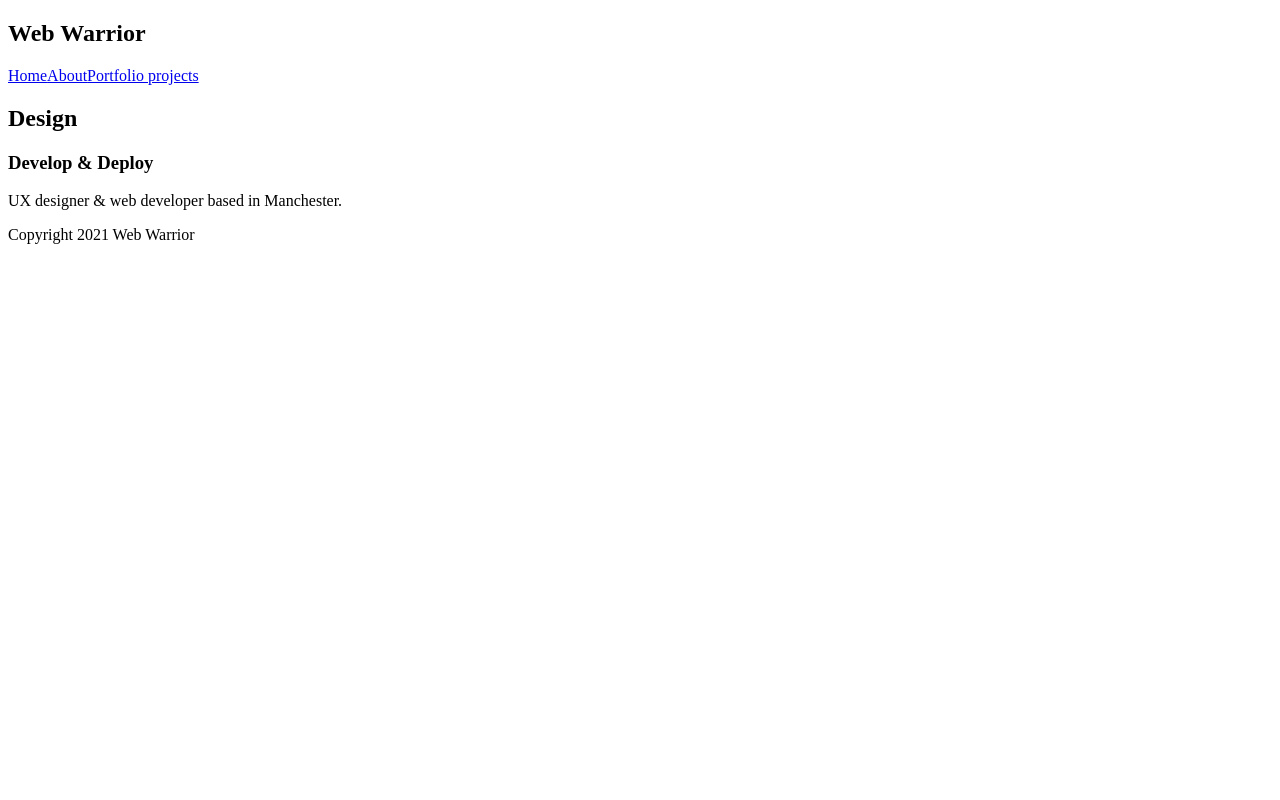
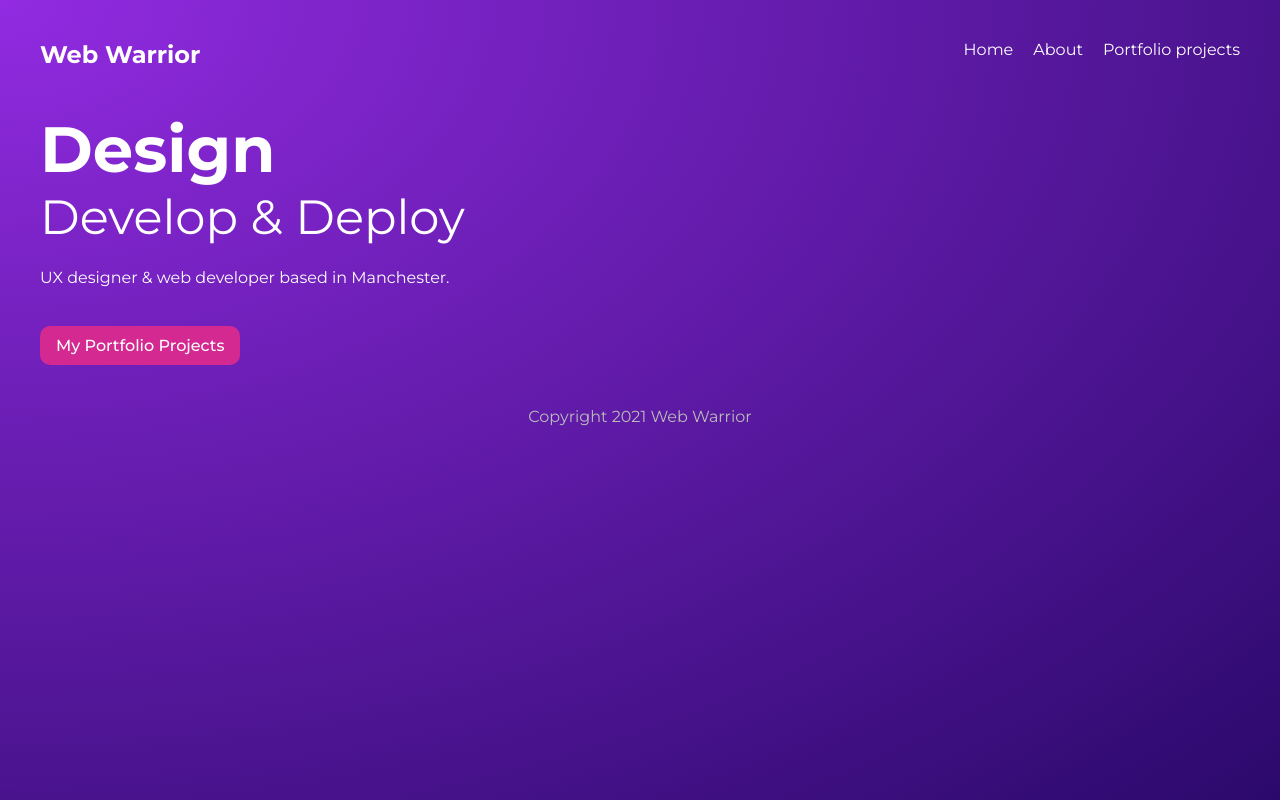
Before and after one commit to crypt096/gatsby-portfolio, a Gatsby site: page / in a window 1280 px wide. Built offline with nearby package versions, Linux system fonts and the light colour scheme; Gatsby itself is replaced by a stand-in of ours.

Commit message:
Styling components.

```diff
--- a/src/components/Layout.js
+++ b/src/components/Layout.js
@@ -1,5 +1,7 @@
 import React from 'react'
 import Navbar from './Navbar';
+
+import '../styles/global.css';
 
 export default function Layout({ children }) {
   return (
--- a/src/pages/index.js
+++ b/src/pages/index.js
@@ -1,14 +1,17 @@
 import React from "react"
-import Layout from '../components/Layout';
+import { Link } from 'gatsby'
+import Layout from "../components/Layout"
+import * as styles from '../styles/home.module.css'
 
 export default function Home() {
   return (
     <Layout>
-      <section>
+      <section className={styles.header}>
         <div>
           <h2>Design</h2>
           <h3>Develop & Deploy</h3>
           <p>UX designer & web developer based in Manchester.</p>
+          <Link className={styles.btn} to="/projects">My Portfolio Projects</Link>
         </div>
       </section>
     </Layout>
--- a/src/pages/projects/index.js
+++ b/src/pages/projects/index.js
@@ -1,10 +1,11 @@
 import React from 'react'
 import Layout from '../../components/Layout'
+import * as styles from '../../styles/projects.module.css'
 
 export default function Projects() {
   return (
     <Layout>
-      <div>
+      <div className={styles.portfolio}>
         <h2>Portfolio</h2>
         <h3>Projects & Websites I've created</h3>
       </div>
--- /dev/null
+++ b/src/styles/global.css
@@ -0,0 +1,50 @@
+@import url('https://fonts.googleapis.com/css2?family=Montserrat:wght@300;400;500;700&display=swap');
+
+* {
+  margin: 0;
+  padding: 0;
+  text-decoration: none;
+  font-family: "Montserrat";
+  color: white;
+}
+html, body {
+  min-height: 100%;
+}
+body {
+  background: radial-gradient(at top left, rgba(146,43,225,1) 0%, rgba(43,9,107,1) 100%);
+  background-repeat: no-repeat;
+}
+p {
+  margin: 16px auto;
+  line-height: 1.5em;
+}
+
+/* layout & nav */
+.layout {
+  max-width: 1200px;
+  margin: 0 auto;
+}
+nav {
+  display: grid;
+  grid-template-columns: 1fr 1fr;
+  margin: 40px auto;
+}
+nav .links {
+  display: inline-block;
+  text-align: right;
+}
+nav a {
+  display: inline-block;
+  margin-left: 20px;
+  font-weight: 400;
+  padding-bottom: 8px;
+  border-bottom: 3px solid transparent;
+}
+nav a:hover {
+  border-color: white;
+}
+footer p{
+  text-align: center;
+  color: #bbb;
+  margin: 40px auto;
+}
--- /dev/null
+++ b/src/styles/home.module.css
@@ -0,0 +1,22 @@
+.header {
+  display: grid;
+  grid-template-columns: 1fr 1fr;
+  grid-gap: 40px;
+  align-items: center;
+}
+.header h2 {
+  font-size: 4em;
+}
+.header h3 {
+  font-size: 3em;
+  font-weight: 400;
+  margin-bottom: 20px;
+}
+.btn {
+  display: inline-block;
+  background: #D42990;
+  padding: 10px 16px;
+  border-radius: 10px;
+  margin-top: 20px;
+  font-weight: 500;
+}
```
Also changed, not shown: src/styles/projects.module.css (added, +11 -0 lines).
